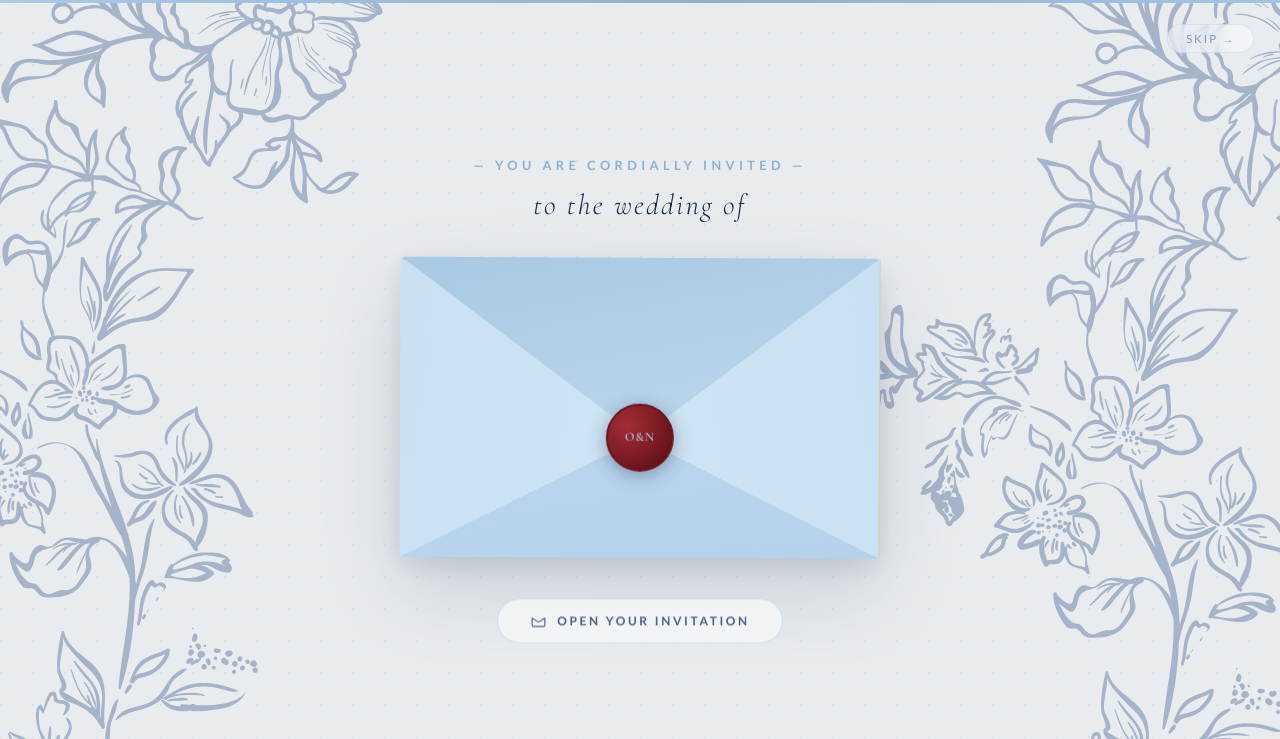
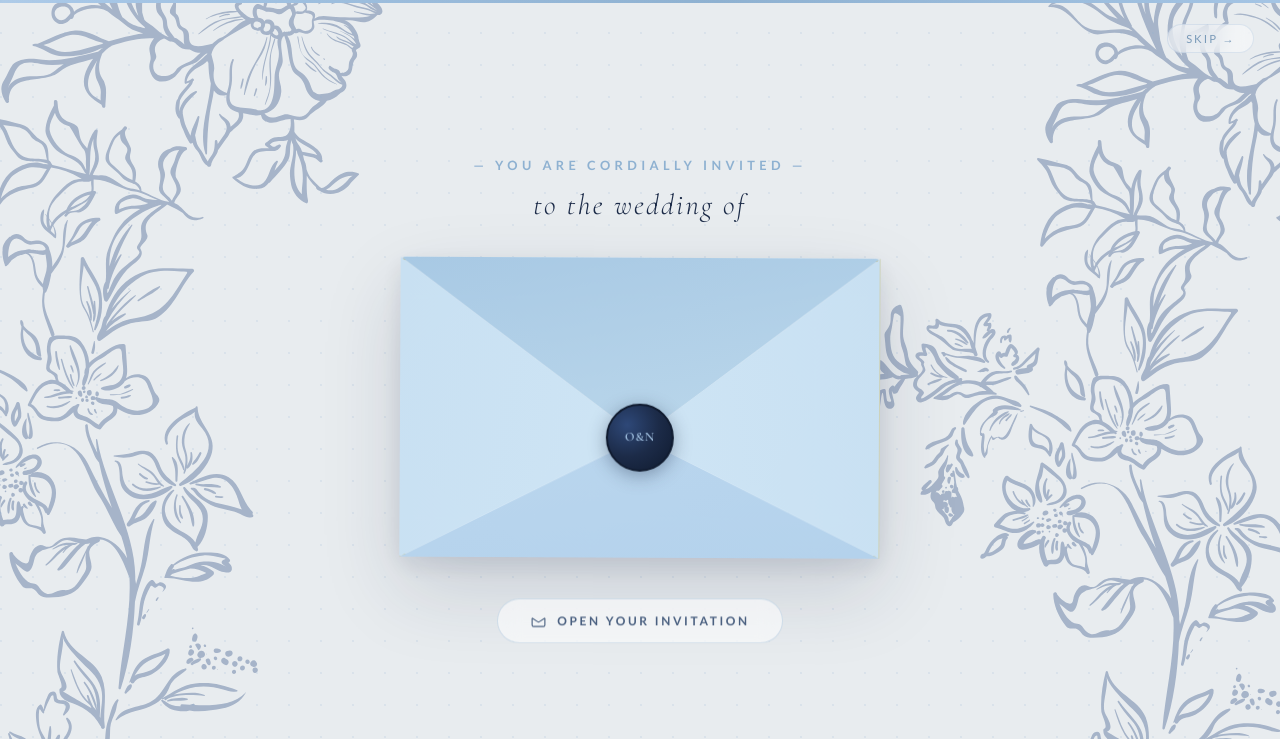
Before and after one commit to MrBtc04/oshie-nunura-wedding, a website: page public/index.html in a window 1280 px wide. Shown: the top 739 px of the page. Drawn offline with nearby package versions, Linux system fonts and the light colour scheme.

Commit message:
style: change wax seal to midnight blue

```diff
--- a/public/styles.css
+++ b/public/styles.css
@@ -1456,13 +1456,13 @@ input, textarea, button, select { font-family: inherit; font-size: inherit; }
   transform: translate(-50%, -50%);
   width: clamp(48px, 9vw, 68px);
   height: clamp(48px, 9vw, 68px);
-  background: radial-gradient(circle at 30% 30%, #a42c36 0%, #7d1c24 50%, #510a10 100%);
+  background: radial-gradient(circle at 30% 30%, #2e4878 0%, #1C2B48 50%, #0f1a2e 100%);
   border-radius: 50%;
   display: flex;
   align-items: center;
   justify-content: center;
   box-shadow:
-    inset 0 4px 6px rgba(255,255,255,0.3),
+    inset 0 4px 6px rgba(255,255,255,0.15),
     inset 0 -4px 6px rgba(0,0,0,0.5),
     0 8px 18px rgba(0,0,0,0.4),
     0 0 0 3px rgba(186,145,81,0.8), /* Gold accent ring */
@@ -1471,7 +1471,7 @@ input, textarea, button, select { font-family: inherit; font-size: inherit; }
   transition:
     transform 0.45s cubic-bezier(0.34, 1.56, 0.64, 1),
     opacity   0.35s ease;
-  border: 2px solid #6b141a;
+  border: 2px solid #0f1a2e;
 }
 .env-seal.is-breaking {
   transform: translate(-50%, -50%) scale(0) rotate(20deg);
```
